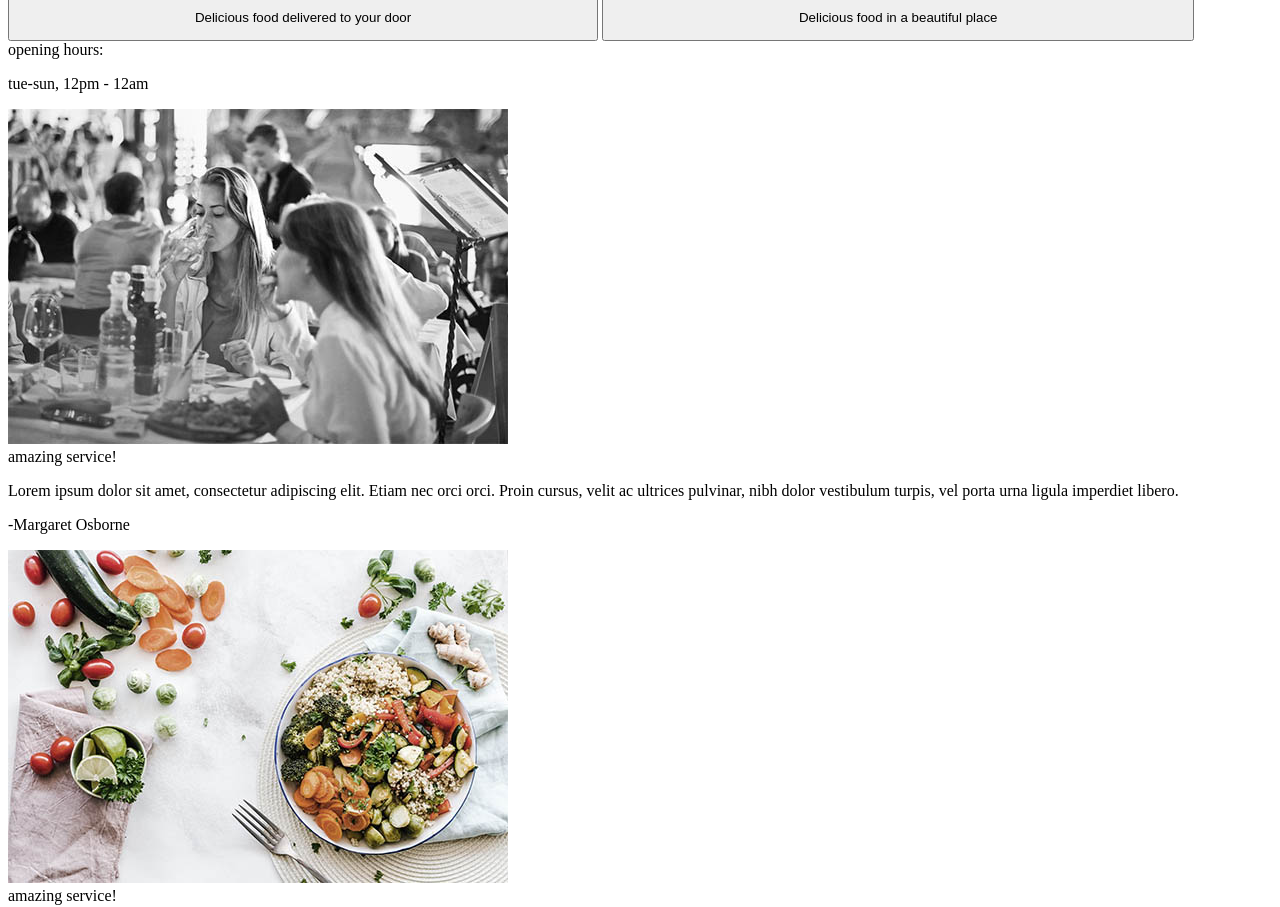
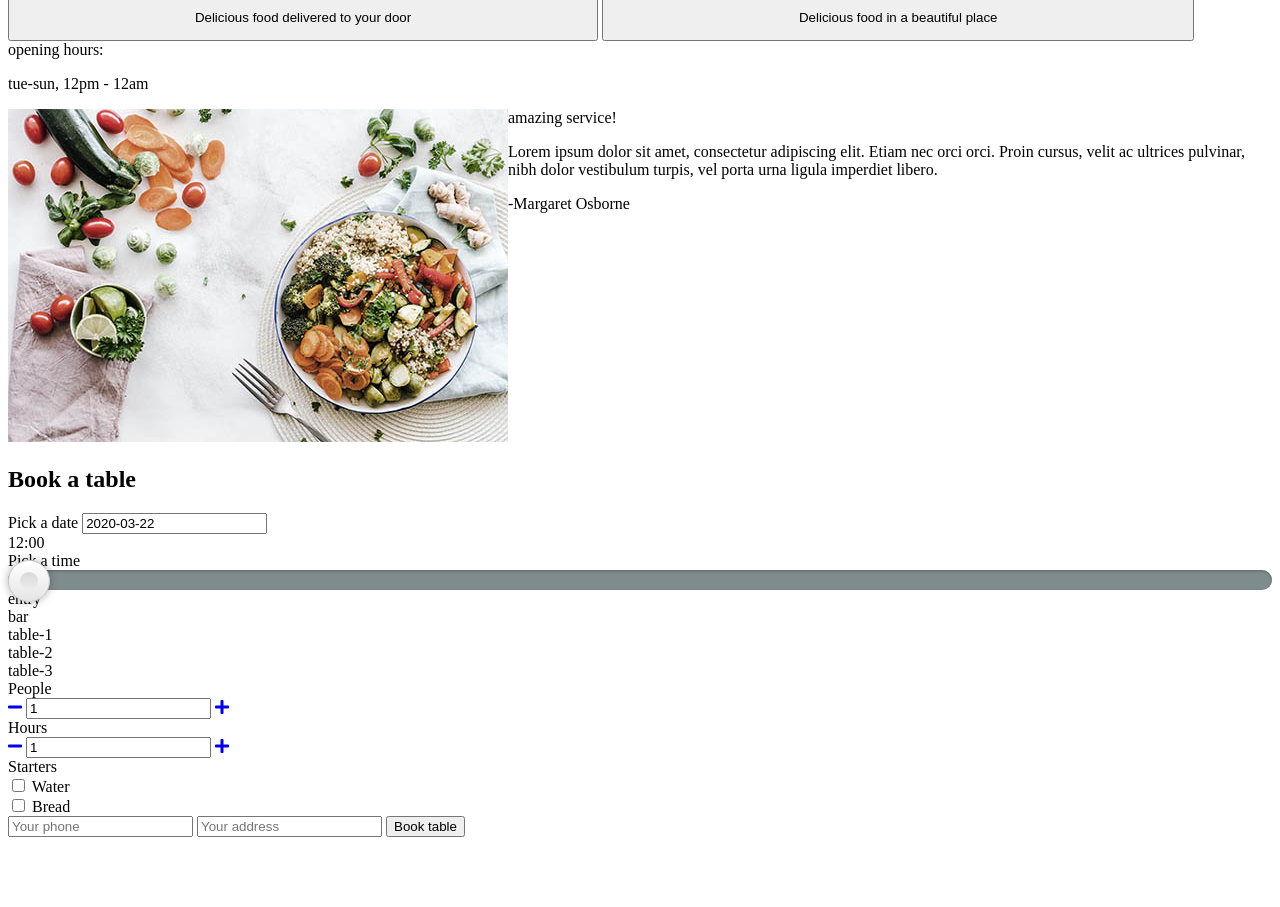
Before and after one commit to frantz92/restaurant_website, a website with bundled scripts: page src/index.html in a window 1280 px wide. Shown: the part 945-1852 px from the top of the page. After the commit the page ends 1790 px from the top, so only its background shows below. Built offline with nearby package versions, Linux system fonts and the light colour scheme; files whose address does not match are found by name.

Commit message:
Add changing slides in carousel

```diff
--- a/src/index.html
+++ b/src/index.html
@@ -83,7 +83,6 @@
         </section>
 
         <section class="carousel">
-          <div class="slides">
             <div class="slide">
               <div class="slide-image">
                 <img src="images/assets/pizza-3.jpg" alt="women_and_food">
@@ -114,7 +113,6 @@
                 <p class="slide-author">-Margaret Osborne</p>
               </div>
             </div>
-          </div>
         </section>
 
         <section class="gallery"></section>
--- a/src/js/app.js
+++ b/src/js/app.js
@@ -70,6 +70,7 @@ const app = {
       page.classList.toggle(classNames.nav.active, page.getAttribute('id') == pageId);
     }
     window.location.hash = '#/' + pageId;
+
   },
 
   initBooking: function(){
@@ -93,3 +94,26 @@ const app = {
 };
 
 app.init();
+var slideIndex = 0;
+
+carousel();
+
+
+function carousel () {
+  console.log('karuzelatrwa');
+   var i;
+   var slides = document.getElementsByClassName("slide");
+   console.log(slides[0]);
+   for (i = 0; i < slides.length; i++) {
+     slides[i].style.display = "none";
+   }
+
+   slideIndex++;
+   if (slideIndex > slides.length) {
+     slideIndex = 1
+   }
+   console.log(slideIndex);
+
+   slides[slideIndex-1].style.display = "flex";
+   setTimeout(carousel, 3000); // Change image every 2 seconds
+}
--- a/src/sass/partials/_home.scss
+++ b/src/sass/partials/_home.scss
@@ -95,13 +95,9 @@
   margin: 103px 0;
 }
 
-.slides{
+.slide {
+  //display: flex;
   display: none;
-}
-
-.slide {
-  display: flex;
-  //display: none;
   justify-content: space-between;
   margin: 0 auto;
   flex: 0 0 50%;
```
